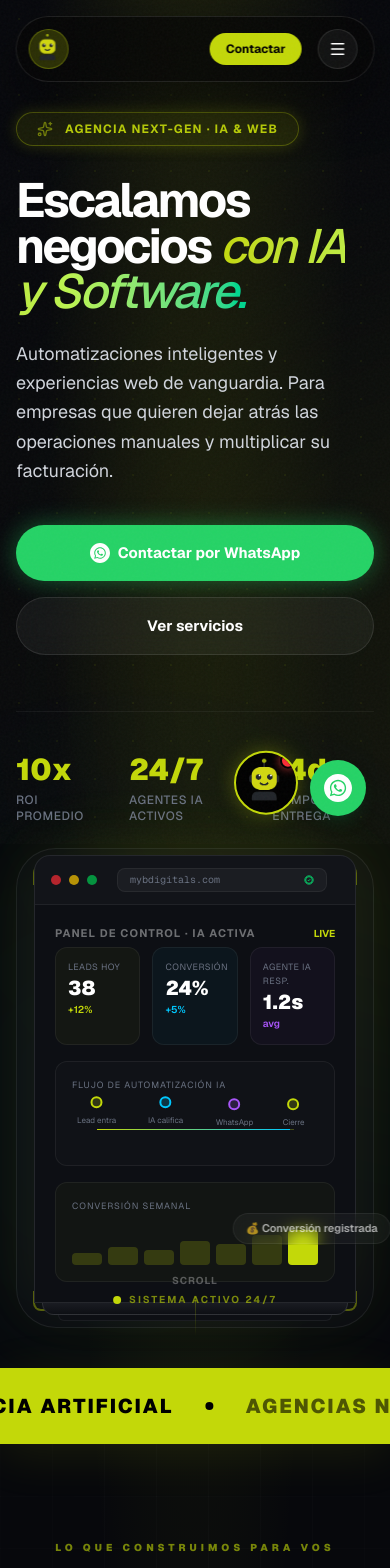
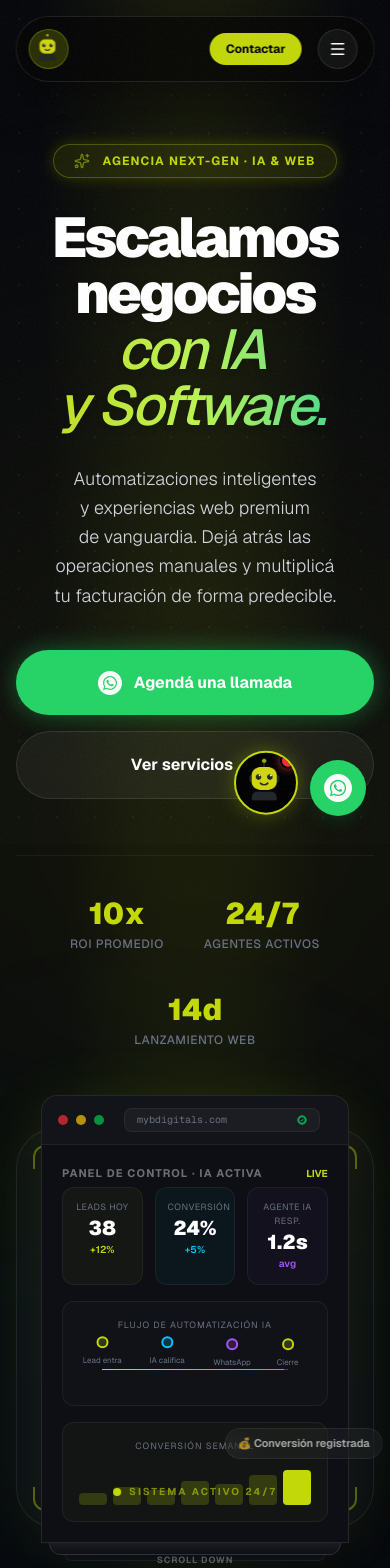
Before and after one commit to ProgWBVSG/mybdigitals-wb, a Next.js app: page / in a window 390 px wide. Shown: the top 1568 px of the page. Built offline with nearby package versions, Linux system fonts and the light colour scheme.

Commit message:
fix(ui): center hero layout on home page, patch letter clipping on gradients, constrain text rows for mobile

```diff
--- a/src/app/page.tsx
+++ b/src/app/page.tsx
@@ -54,103 +54,100 @@ export default function Home() {
       {/* ══════════════════════════════════════════════════════
           SECCIÓN 1 – HERO (split: texto izq | 3D der)
       ══════════════════════════════════════════════════════ */}
-      <section className="relative w-full min-h-screen flex items-center overflow-hidden pt-28 pb-10">
+      <section className="relative w-full min-h-screen flex flex-col items-center overflow-hidden pt-36 pb-24 z-10">
         {/* Glows de ambiente */}
-        <div className="absolute top-1/4 left-1/3 w-[700px] h-[700px] bg-primary/[0.07] blur-[160px] rounded-full pointer-events-none" />
+        <div className="absolute top-1/4 left-1/2 -translate-x-1/2 w-[800px] h-[800px] bg-primary/[0.06] blur-[160px] rounded-full pointer-events-none" />
         <div className="absolute bottom-0 right-0 w-[500px] h-[500px] bg-cyan-500/[0.04] blur-[130px] rounded-full pointer-events-none" />
 
-        <div className="relative z-10 w-full max-w-7xl mx-auto px-4 md:px-10 grid lg:grid-cols-2 gap-6 lg:gap-16 items-center">
+        <div className="relative z-10 w-full max-w-7xl mx-auto px-4 md:px-10 flex flex-col items-center text-center gap-12">
 
-          {/* ── Columna IZQUIERDA: texto ── */}
-          <motion.div initial="hidden" animate="visible" variants={staggerContainer}>
+          {/* ── BLOQUE DE TEXTO SUPERIOR ── */}
+          <motion.div initial="hidden" animate="visible" variants={staggerContainer} className="flex flex-col items-center max-w-5xl">
             <motion.div variants={fadeIn} className="inline-flex items-center gap-3 mb-8 px-5 py-2 rounded-full border border-primary/30 bg-primary/10 backdrop-blur-md shadow-[0_0_15px_rgba(195,216,9,0.2)]">
               <Sparkles className="w-4 h-4 text-primary animate-pulse" />
               <span className="text-xs font-bold text-primary tracking-widest uppercase">Agencia Next-Gen · IA &amp; Web</span>
             </motion.div>
 
-            {/* TÍTULO ORIGINAL RESTAURADO */}
-            <motion.h1 variants={fadeIn} className="text-[clamp(3rem,7vw,6rem)] font-bold tracking-tighter mb-6 text-white leading-[0.95]">
+            {/* TÍTULO CORREGIDO (Centrado + padding vertical/horizontal de seguridad) */}
+            <motion.h1 variants={fadeIn} className="text-[clamp(3.5rem,8vw,7.5rem)] font-black tracking-tighter mb-6 text-white leading-[1.0] text-balance drop-shadow-md">
               Escalamos negocios{" "}
               <br className="hidden md:block" />
-              <span className="text-transparent bg-clip-text bg-gradient-to-r from-primary via-lime-300 to-emerald-400 italic font-medium pr-2">
+              <span className="text-transparent bg-clip-text bg-gradient-to-r from-primary via-lime-300 to-emerald-400 italic font-medium pr-2 pb-[0.1em] inline-block">
                 con IA y Software.
               </span>
             </motion.h1>
 
-            <motion.p variants={fadeIn} className="text-lg text-gray-300 max-w-md mb-10 leading-relaxed">
-              Automatizaciones inteligentes y experiencias web de vanguardia. Para empresas que quieren dejar atrás las operaciones manuales y multiplicar su facturación.
+            <motion.p variants={fadeIn} className="text-lg md:text-2xl text-gray-300 max-w-3xl mb-10 leading-relaxed font-light text-balance">
+              Automatizaciones inteligentes y experiencias web premium de vanguardia. Dejá atrás las operaciones manuales y multiplicá tu facturación de forma predecible.
             </motion.p>
 
-            <motion.div variants={fadeIn} className="flex flex-col sm:flex-row gap-4">
+            <motion.div variants={fadeIn} className="flex flex-col sm:flex-row gap-4 w-full sm:w-auto justify-center">
               <Link
                 href="https://wa.me/543515555123" target="_blank" rel="noopener noreferrer"
                 aria-label="Contactar por WhatsApp"
-                className="group bg-[#25D366] text-white px-8 py-4 rounded-full font-bold text-[15px] shadow-[0_0_24px_rgba(37,211,102,0.4)] hover:shadow-[0_0_45px_rgba(37,211,102,0.7)] hover:scale-105 flex items-center justify-center gap-2 transition-all min-h-[52px]"
+                className="group bg-[#25D366] text-white px-10 py-5 rounded-full font-bold text-[16px] shadow-[0_0_24px_rgba(37,211,102,0.4)] hover:shadow-[0_0_45px_rgba(37,211,102,0.7)] hover:scale-105 flex items-center justify-center gap-3 transition-all"
               >
-                <svg viewBox="0 0 24 24" fill="currentColor" className="w-5 h-5 shrink-0" aria-hidden="true">
+                <svg viewBox="0 0 24 24" fill="currentColor" className="w-6 h-6 shrink-0" aria-hidden="true">
                   <path d="M12.031 6.172c-3.181 0-5.767 2.586-5.768 5.766-.001 1.298.38 2.27 1.019 3.287l-.582 2.128 2.182-.573c.978.58 1.711.927 3.145.929 3.178 0 5.767-2.587 5.768-5.766.001-3.187-2.575-5.77-5.764-5.771zm3.392 8.244c-.144.405-.837.774-1.17.824-.299.045-.677.063-1.092-.069-.252-.08-.575-.187-.988-.365-1.739-.751-2.874-2.502-2.961-2.617-.087-.116-.708-.94-.708-1.793s.448-1.273.607-1.446c.159-.173.346-.217.462-.217l.332.006c.106.005.249-.04.39.298.144.347.491 1.2.534 1.287.043.087.072.188.014.304-.058.116-.087.188-.173.289l-.26.304c-.087.086-.177.18-.076.354.101.174.449.741.964 1.201.662.591 1.221.774 1.394.86s.274.072.376-.043c.101-.116.433-.506.549-.68.116-.173.231-.145.39-.087s1.011.477 1.184.564.289.13.332.202c.045.072.045.419-.099.824zm-3.423-14.416c-6.627 0-12 5.373-12 12s5.373 12 12 12 12-5.373 12-12-5.373-12-12-12zm.029 18.88c-1.161 0-2.305-.292-3.318-.844l-3.677.964.984-3.595c-.607-1.052-.927-2.246-.926-3.468.001-3.825 3.113-6.937 6.937-6.937 3.825 0 6.938 3.112 6.938 6.937 0 3.825-3.113 6.938-6.938 6.938z"/>
                 </svg>
-                Contactar por WhatsApp
+                Agendá una llamada
               </Link>
               <Link
                 href="#solucion"
-                className="px-8 py-4 rounded-full font-bold text-[15px] text-white bg-white/5 border border-white/10 hover:bg-white/10 transition-colors backdrop-blur-md flex items-center justify-center min-h-[52px]"
+                className="px-10 py-5 rounded-full font-bold text-[16px] text-white bg-white/5 border border-white/10 hover:bg-white/10 transition-colors backdrop-blur-md flex items-center justify-center gap-2"
               >
-                Ver servicios
+                Ver servicios <ChevronDown size={18} />
               </Link>
             </motion.div>
 
             {/* Métricas rápidas */}
-            <motion.div variants={fadeIn} className="mt-14 flex gap-10 border-t border-white/5 pt-10">
-              {[
+            <motion.div variants={fadeIn} className="mt-14 flex flex-wrap justify-center gap-10 md:gap-20 border-t border-white/5 pt-10 px-4 w-full">
+               {[
                 { val: "10x",  label: "ROI promedio" },
-                { val: "24/7", label: "Agentes IA activos" },
-                { val: "14d",  label: "Tiempo de entrega" },
+                { val: "24/7", label: "Agentes activos" },
+                { val: "14d",  label: "Lanzamiento web" },
               ].map(({ val, label }) => (
-                <div key={label}>
-                  <p className="text-3xl font-black text-primary">{val}</p>
+                <div key={label} className="text-center">
+                  <p className="text-3xl lg:text-4xl font-black text-primary">{val}</p>
                   <p className="text-xs text-gray-500 font-medium mt-1 tracking-wider uppercase">{label}</p>
                 </div>
               ))}
             </motion.div>
           </motion.div>
 
-          {/* ── Columna DERECHA: Neural Network 3D ── */}
+          {/* ── BLOQUE INFERIOR: Neural Network 3D Centrado ── */}
           <motion.div
-            initial={{ opacity: 0, scale: 0.88 }}
-            animate={{ opacity: 1, scale: 1 }}
-            transition={{ duration: 1.1, ease: "easeOut" as const, delay: 0.25 }}
-            className="relative h-[480px] lg:h-[640px]"
+            initial={{ opacity: 0, y: 50 }}
+            animate={{ opacity: 1, y: 0 }}
+            transition={{ duration: 1.1, ease: "easeOut" as const, delay: 0.35 }}
+            className="relative w-full max-w-6xl h-[400px] md:h-[500px] lg:h-[650px] mt-8 shrink-0"
           >
-            {/* Marco glassmorphism */}
-            <div className="absolute inset-0 rounded-[2.5rem] bg-white/[0.02] border border-white/[0.07] overflow-hidden shadow-[0_0_80px_rgba(195,216,9,0.06)]">
-              {/* Glow interior */}
+            {/* Marco glassmorphism ancho completo para el panel 3D */}
+            <div className="absolute inset-0 rounded-[2.5rem] md:rounded-[3rem] bg-white/[0.02] border border-white/[0.07] overflow-hidden shadow-[0_0_80px_rgba(195,216,9,0.06)]">
               <div className="absolute inset-0 bg-[radial-gradient(ellipse_at_center,rgba(195,216,9,0.05)_0%,transparent_65%)]" />
               {/* Esquinas de esqueleto tipo HUD */}
-              <div className="absolute top-4 left-4 w-5 h-5 border-t-2 border-l-2 border-primary/40 rounded-tl-lg" />
-              <div className="absolute top-4 right-4 w-5 h-5 border-t-2 border-r-2 border-primary/40 rounded-tr-lg" />
-              <div className="absolute bottom-4 left-4 w-5 h-5 border-b-2 border-l-2 border-primary/40 rounded-bl-lg" />
-              <div className="absolute bottom-4 right-4 w-5 h-5 border-b-2 border-r-2 border-primary/40 rounded-br-lg" />
-              {/* Etiqueta HUD */}
-              <div className="absolute top-4 left-1/2 -translate-x-1/2 text-[9px] font-mono text-primary/40 tracking-widest uppercase">MYB // Neural-Net v2</div>
+              <div className="absolute top-4 lg:top-8 left-4 lg:left-8 w-6 h-6 border-t-2 border-l-2 border-primary/40 rounded-tl-xl" />
+              <div className="absolute top-4 lg:top-8 right-4 lg:right-8 w-6 h-6 border-t-2 border-r-2 border-primary/40 rounded-tr-xl" />
+              <div className="absolute bottom-4 lg:bottom-8 left-4 lg:left-8 w-6 h-6 border-b-2 border-l-2 border-primary/40 rounded-bl-xl" />
+              <div className="absolute bottom-4 lg:bottom-8 right-4 lg:right-8 w-6 h-6 border-b-2 border-r-2 border-primary/40 rounded-br-xl" />
+              {/* Etiqueta HUD central */}
+              <div className="absolute top-4 left-1/2 -translate-x-1/2 text-[10px] font-mono text-primary/40 tracking-widest uppercase">MYB // Neural-Network Hub</div>
             </div>
             {/* Canvas 3D */}
-            <div className="relative w-full h-full">
+            <div className="relative w-full h-full p-2 md:p-6">
               <OrbitScene />
             </div>
           </motion.div>
-
         </div>
 
-        {/* Scroll indicator */}
+        {/* Scroll indicator overlay absolute to bottom */}
         <motion.div
-          animate={{ y: [0, 10, 0] }}
-          transition={{ repeat: Infinity, duration: 2.2, ease: "easeInOut" as const }}
-          className="absolute bottom-8 left-1/2 -translate-x-1/2 z-20 flex flex-col items-center gap-2 opacity-30"
-          aria-hidden="true"
+           animate={{ y: [0, 8, 0] }}
+           transition={{ repeat: Infinity, duration: 2, ease: "easeInOut" }}
+           className="absolute bottom-6 left-1/2 -translate-x-1/2 z-20 flex flex-col items-center gap-2 opacity-30 pointer-events-none"
         >
-          <span className="text-[10px] uppercase tracking-widest font-bold">Scroll</span>
-          <div className="w-[1px] h-10 bg-gradient-to-b from-primary to-transparent" />
+           <span className="text-[9px] uppercase tracking-widest font-bold">Scroll Down</span>
+           <div className="w-[1px] h-8 bg-gradient-to-b from-primary text-transparent" />
         </motion.div>
       </section>
 
--- a/src/app/servicios/web/invitaciones/page.tsx
+++ b/src/app/servicios/web/invitaciones/page.tsx
@@ -287,7 +287,7 @@ export default function InvitationsPage() {
             initial="hidden"
             animate="visible"
             variants={stagger}
-            className="flex flex-col items-center w-full max-w-5xl"
+            className="flex flex-col items-center w-full max-w-5xl text-center"
           >
             {/* Tag / Badge */}
             <motion.div variants={fadeUp} className="inline-flex items-center gap-2 mb-6 px-4 py-2 rounded-full border border-white/10 bg-white/5 backdrop-blur-md">
@@ -299,13 +299,13 @@ export default function InvitationsPage() {
             <motion.h1
               id="inv-hero-title"
               variants={fadeUp}
-              className="text-5xl md:text-6xl lg:text-[5.5rem] font-black tracking-tight mb-6 text-white leading-[1.05] drop-shadow-md"
+              className="text-[clamp(2.5rem,7vw,5.5rem)] font-black tracking-tight mb-6 text-white leading-[1.0] drop-shadow-md w-full"
             >
               La invitación que{" "}
-              <span className="text-transparent bg-clip-text bg-gradient-to-r from-primary via-lime-300 to-emerald-400 italic pr-2 drop-shadow-sm inline-block">
+              <span className="text-transparent bg-clip-text bg-gradient-to-r from-primary via-lime-300 to-emerald-400 italic pr-2 pb-[0.1em]">
                 enamora
               </span>
-              <br className="hidden md:block" />{" "}antes del&nbsp;evento.
+              <br />{" "}antes del evento.
             </motion.h1>
 
             {/* Subtext */}
```
